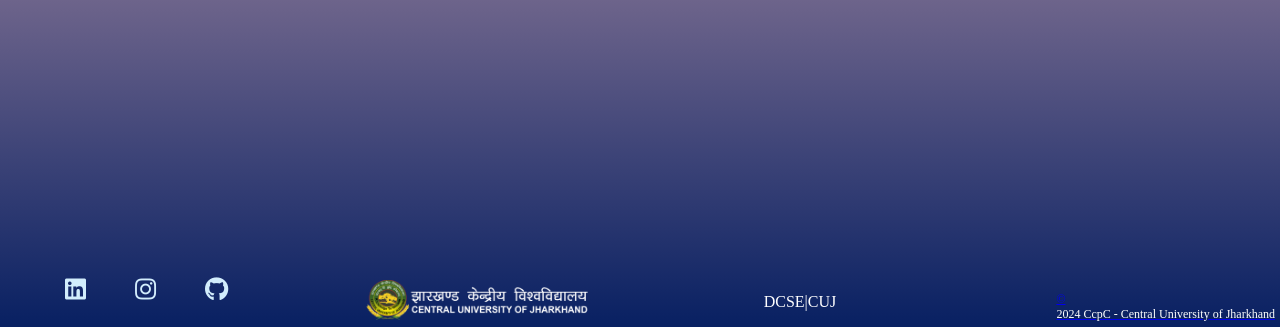
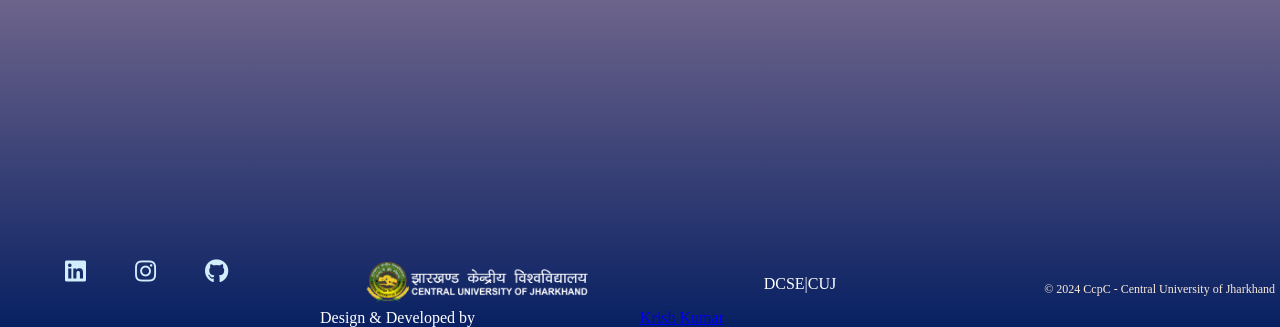
Before and after one commit to PriyanshuV17/CcpC_web-github.io, a plain HTML site: page projects.html in a window 1280 px wide. Shown: the part 473-800 px from the top of the page. Drawn offline with Linux system fonts and the light colour scheme.

Commit message:
Update projects.html

```diff
--- a/projects.html
+++ b/projects.html
@@ -77,6 +77,7 @@
                 <a href="https://github.com/CcpC-cuj" target="_blank" class="social-link github">
                     <i class="fab fa-github"></i>
                 </a>
+
             </div>
             <div class="University"><!--Section for University connection as column grid -->
                 <a href="https://cuj.ac.in/" target="_blank">
@@ -86,8 +87,10 @@
                 <a href="https://cuj.ac.in/DCSE/CS&Edepartment.php" target="_blank"> DCSE|CUJ </a>
             </div>
             <div class="copyright"><!--Copyright section at bottom as row grid-->
-            <a href="https://cuj.ac.in/" target="_blank">
-            <p>&copy; <p style="color:white">2024 CcpC - Central University of Jharkhand</p></p>
+                <p>&copy; 2024 CcpC - Central University of Jharkhand</p>
+            </div>
+            <div class="credit">
+            </div>Design & Developed by <a href="https://www.linkedin.com/in/krish-kumar-82a21b256" target="_blank">Krish Kumar</a>
             </div>
         </footer>
 </div>
```
Lines whose indentation alone changed are shown as unchanged.
